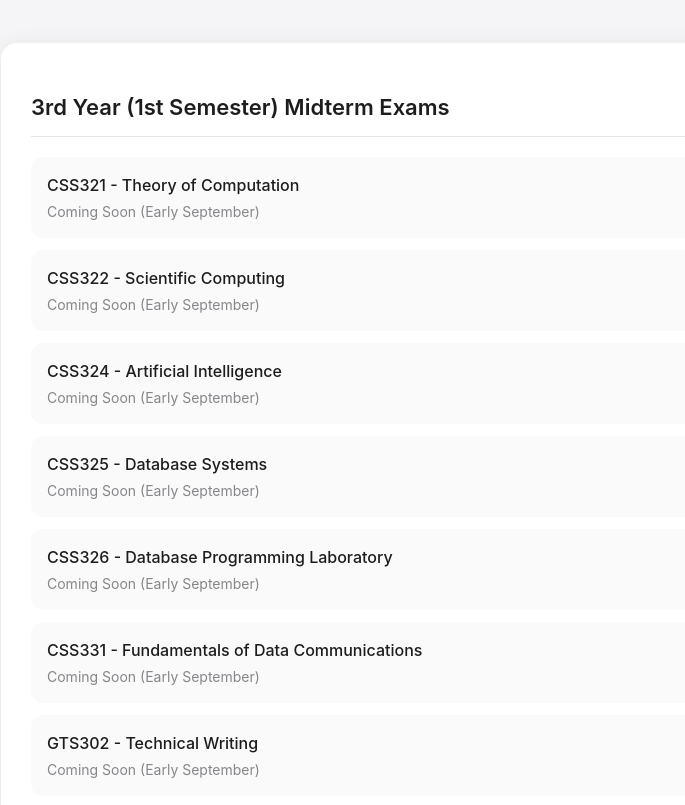
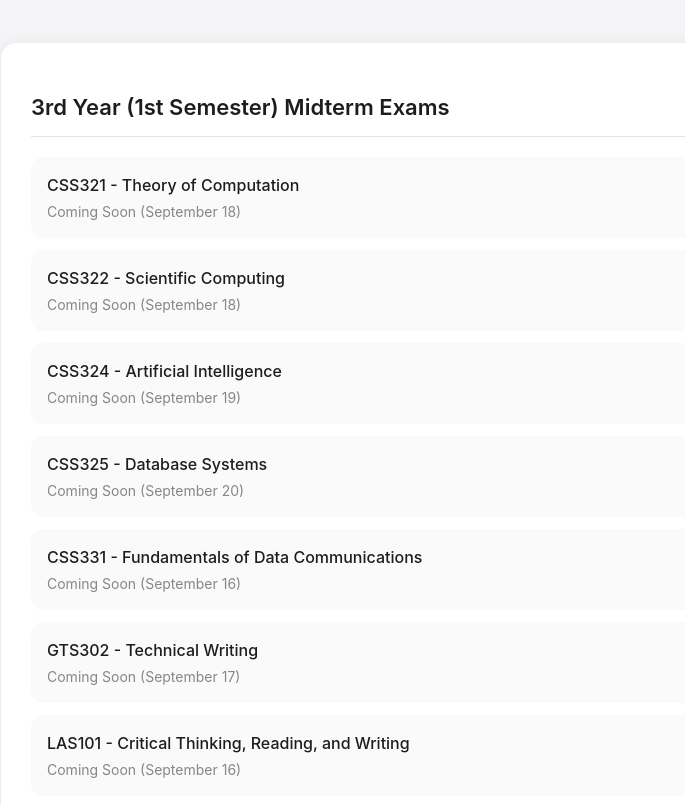
Before and after one commit to npwitk/npwitk.github.io, a plain HTML site: page mock.html in a window 1280 px wide. Shown: the part 135-940 px from the top of the page, without its empty margins (239-924 px from the left). Drawn offline with Linux system fonts and the light colour scheme.

Commit message:
Date Updated

```diff
--- a/mock.html
+++ b/mock.html
@@ -228,42 +228,37 @@ footer {
 
       <div class="exam-item">
         <span class="exam-title">CSS321 - Theory of Computation</span>
-        <span class="coming-soon">Coming Soon (Early September)</span>
+        <span class="coming-soon">Coming Soon (September 18)</span>
       </div>
 
       <div class="exam-item">
         <span class="exam-title">CSS322 - Scientific Computing</span>
-        <span class="coming-soon">Coming Soon (Early September)</span>
+        <span class="coming-soon">Coming Soon (September 18)</span>
       </div>
 
       <div class="exam-item">
         <span class="exam-title">CSS324 - Artificial Intelligence</span>
-        <span class="coming-soon">Coming Soon (Early September)</span>
+        <span class="coming-soon">Coming Soon (September 19)</span>
       </div>
 
       <div class="exam-item">
         <span class="exam-title">CSS325 - Database Systems</span>
-        <span class="coming-soon">Coming Soon (Early September)</span>
-      </div>
-
-      <div class="exam-item">
-        <span class="exam-title">CSS326 - Database Programming Laboratory</span>
-        <span class="coming-soon">Coming Soon (Early September)</span>
+        <span class="coming-soon">Coming Soon (September 20)</span>
       </div>
 
       <div class="exam-item">
         <span class="exam-title">CSS331 - Fundamentals of Data Communications</span>
-        <span class="coming-soon">Coming Soon (Early September)</span>
+        <span class="coming-soon">Coming Soon (September 16)</span>
       </div>
 
       <div class="exam-item">
         <span class="exam-title">GTS302 - Technical Writing</span>
-        <span class="coming-soon">Coming Soon (Early September)</span>
+        <span class="coming-soon">Coming Soon (September 17)</span>
       </div>
 
       <div class="exam-item">
         <span class="exam-title">LAS101 - Critical Thinking, Reading, and Writing</span>
-        <span class="coming-soon">Coming Soon (Early September)</span>
+        <span class="coming-soon">Coming Soon (September 16)</span>
       </div>
 
     </div>
```
